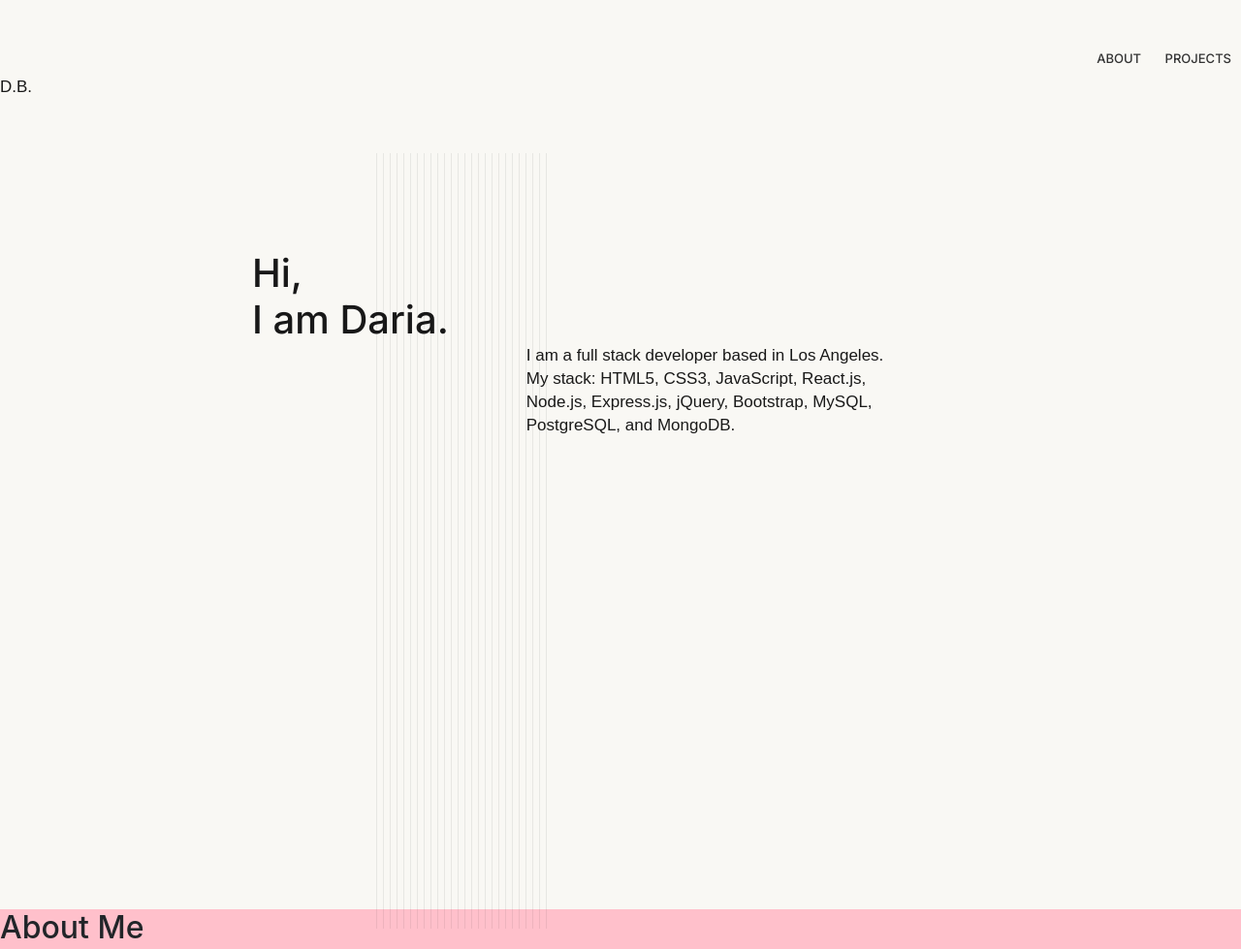
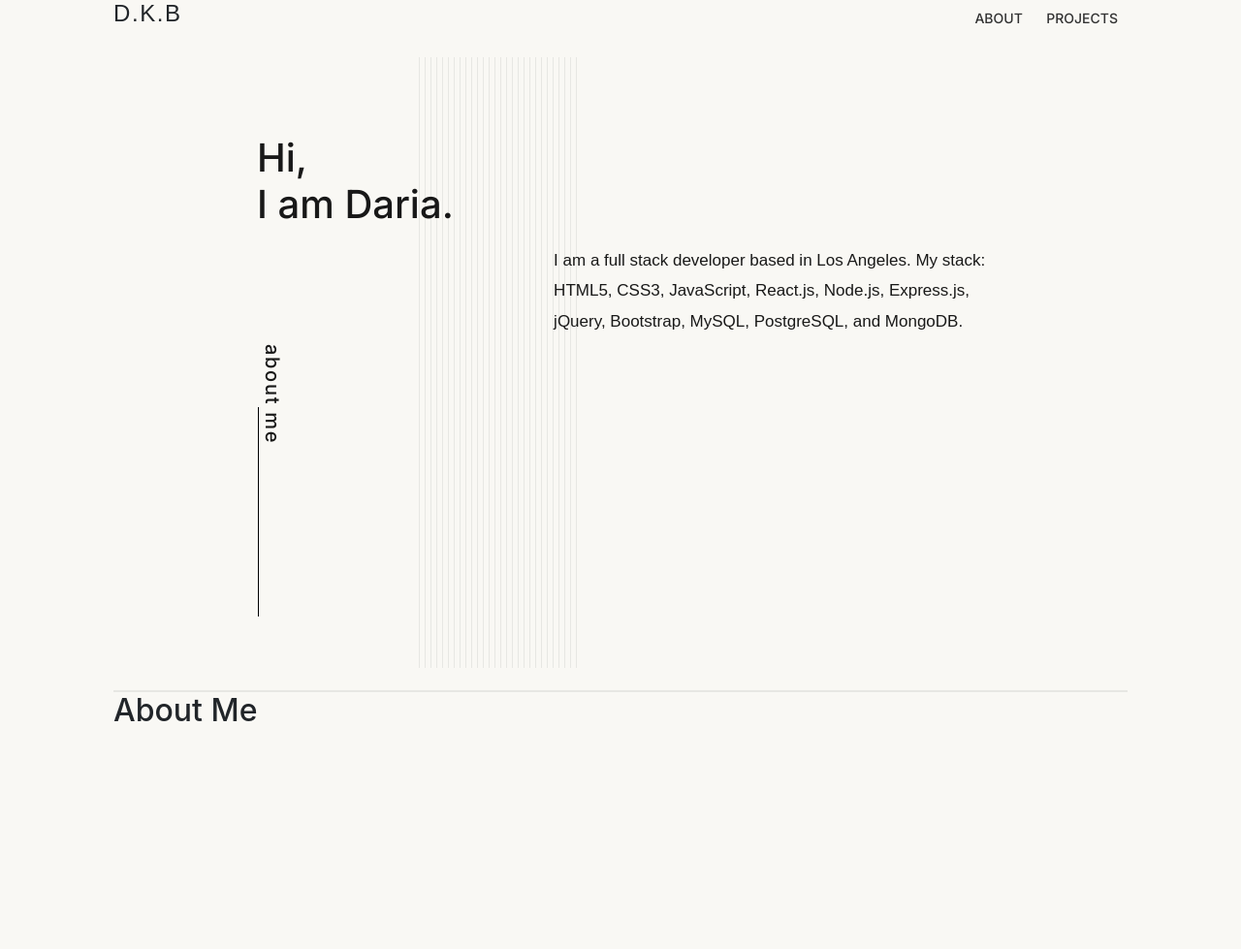
Before and after one commit to chuckthefrenchie/portfolio2.0, a plain HTML site: page index.html in a window 1280 px wide. Shown: the top 979 px of the page at 97% size. Drawn offline with nearby package versions, Linux system fonts and the light colour scheme; a script that the page names is missing; a web font is replaced by a local one.

Commit message:
added lines and updated animation

```diff
--- a/css/style.css
+++ b/css/style.css
@@ -3,19 +3,20 @@ body {
     flex-direction: column;
     background-color: #f9f8f4;
   }
+
   header {
     background-color: #f9f8f4;
     display: flex;
     justify-content: space-between;
     align-items: center;
-    flex-basis: 80px;
+    /* flex-basis: 10px; */
+    margin-left: 2em;
+    margin-right: 2em;
   }
-  .menu {
-    /* padding: 1px; */
-  }
+
   a {
     text-decoration: none;
-    font-size: 13px;
+    font-size: 14px;
     line-height: 0.8em;
     padding: 10px 0px 2px;
     margin: 15px 10px 0px;
@@ -25,10 +26,21 @@ body {
   .logo {
     font-family: Arial,sans-serif;
     font-size: 1em;
+    font-weight: bold;
+    /* margin-top: 0.2em; */
+    letter-spacing: 0.1em;
   }
   h1{
       z-index: 2;
-      margin-top: 2.5em;
+      margin-top: 2em;
+      opacity: 0;
+      animation: hi 1s ease-in 1s 1 normal;
+      animation-fill-mode: forwards;
+
+  }
+  @keyframes hi {
+    0%   { opacity: 0; }
+    100% {opacity: 1; }
   }
   main {
     display: flex;
@@ -46,52 +58,108 @@ body {
 #background {
     position: absolute;
     display: flex;
-    margin-left: 3.2em;
-    margin-top: 0em;
+    margin-left: 3.7em;
 }
 .lines {
     border-right: solid 1px rgba(0,0,0,0.07);
     width: 1px;
-    height: 20em;
-    margin: 0px 6px 0px 0px;
-    /* animation: example 1.1s ease-in-out 0s 1 normal; */
+    height: 14em;
+    margin: 0px 5px 0px 0px;
     position: inline;
     z-index: 0;
+    animation: linesAni 1.9s ease-in-out 0s 1 normal;
+}
 
-}
+@keyframes linesAni {
+    from {transform: translateY(9em);}
+    to {transform: translateY(0em);}
+    }
+
   .intro {
     text-decoration: none;
     background-color: #f9f8f4;
-    height: 20em;
+    height: 15em;
     color: rgba(0, 0, 0, 0.9);
     font-family: 'Inter', sans-serif;
-    font-size: 40px;
-    /* line-height: 2em; */
+    font-size: 45px;
     padding: 0.5em;
     color: #181818;
-    margin-left: 6em;
-    font-weight: lighter;
+    margin-left: 3.5em;
     display: flex;
     flex-direction: row;
-    /* background-color: grey; */
-    margin-top: 0.5em;
   }
 
   .stack {
-    margin-top: 3.0em;
-    margin-left: 2.0em;
+    margin-top: 4.3em;
+    margin-left: 2.3em;
     z-index: 1;
-    line-height: 0.6em;
-  }
+    line-height: 0.7em;
+    width: 10em;
+    opacity: 0;
+    animation: stackAni 1s ease-in 1.6s 1 normal;
+    animation-fill-mode: forwards;
+}
+@keyframes stackAni {
+  0%   { opacity: 0; }
+  100% {opacity: 1; }
+}
+
   p{
     color: rgba(0, 0, 0, 0.9);
     font-size: 17px;
     font-family: Arial,sans-serif; /*just for now, look for Akriv Grotesk*/
-    margin-top: 4.5em;
+
+}
+
+#aboutLine {
+    font-family: 'Inter', sans-serif;
+    font-size: 17px;
+    color: rgba(0,0,0,0.9);
+    font-weight: 500;
+    text-align: right;
+    letter-spacing: .1em;
+    writing-mode: vertical-rl;
+    text-orientation: mixed;
+    opacity: 0;
+    animation: projectsAni 1s ease-in 2.1s 1 normal;
+    animation-fill-mode: forwards;
+
+}
+@keyframes projectsAni {
+  0%   { opacity: 0; }
+  100% {opacity: 1; }
+}
+
+.line2 {
+    border-right: solid 1px black;
+    display: flex;
+    width: 2px;
+    height: 12.7em;
+    margin-top: 15px;
+    opacity: 0;
+    animation: line2Ani 1s ease-in 2s 1 normal;
+    animation-fill-mode: forwards;
+}
+
+@keyframes line2Ani {
+    0%   { opacity: 0; }
+    100% {opacity: 1; }
+    from {transform: translateY(0em);}
+    to {transform: translateY(10em);}
+     }
+
+
+h5 {
+    margin-top: 6em;
+    margin-left: 0.1em;
+
 }
   .aboutMe {
-    background-color: pink;
+    background-color:  #f9f8f4;
     height: 30em;
+    border-top: solid 2px rgba(0,0,0,0.07);
+    margin-left: 2em;
+    margin-right: 2em;
   }
 
   footer {
--- /dev/null
+++ b/daria.js
@@ -0,0 +1,5 @@
+$('.lines').each(function(i) {
+    $(this).css({
+      "animation-delay": i + "s"
+    })
+  });
--- a/index.html
+++ b/index.html
@@ -15,9 +15,10 @@
 
   </head>
 
+<div class ="container">
   <header>
     <div class="logo">
-      <p>D.B.</p>
+      <h4>D.K.B</h4>
     </div>
     <div class="menu">
     <a href="index.html">ABOUT</a>
@@ -55,23 +56,31 @@
        <div class="lines"></div>
        <div class="lines"></div>
        <div class="lines"></div>
+       <div class="lines"></div>
+       <div class="lines"></div>
      </div> <!-- to close background-->
 
-   <h1>Hi,
-     <br>
-     I am Daria.
+     <h1>Hi,
+       <br>
+       I am Daria.
+           <div id="aboutLine">
+             <h5>about me</h5>
+             <div class="line2"></div>
+
+           </div> <!-- projects line-->
    </h1>
    <div class ="stack">
    <p> I am a full stack developer based in Los Angeles.
-     <br>
+
      My stack: HTML5, CSS3, JavaScript, React.js,
-     <br>
+
       Node.js, Express.js, jQuery, Bootstrap, MySQL,
-      <br>
+
       PostgreSQL, and MongoDB.
-   </p>
+    </p>
   </div>
   </div> <!-- to close intro-->
+
 
   <div class="aboutMe">
    <h2>About Me</h2>
@@ -96,6 +105,8 @@
   <script src="js/jquery-ui.js"></script>
   <script src="js/bootstrap.min.js"></script>
   <script src="js/main.js"></script>
+  <script scr="daria.js"></script>
 
   </body>
+</div>
 </html>
```
